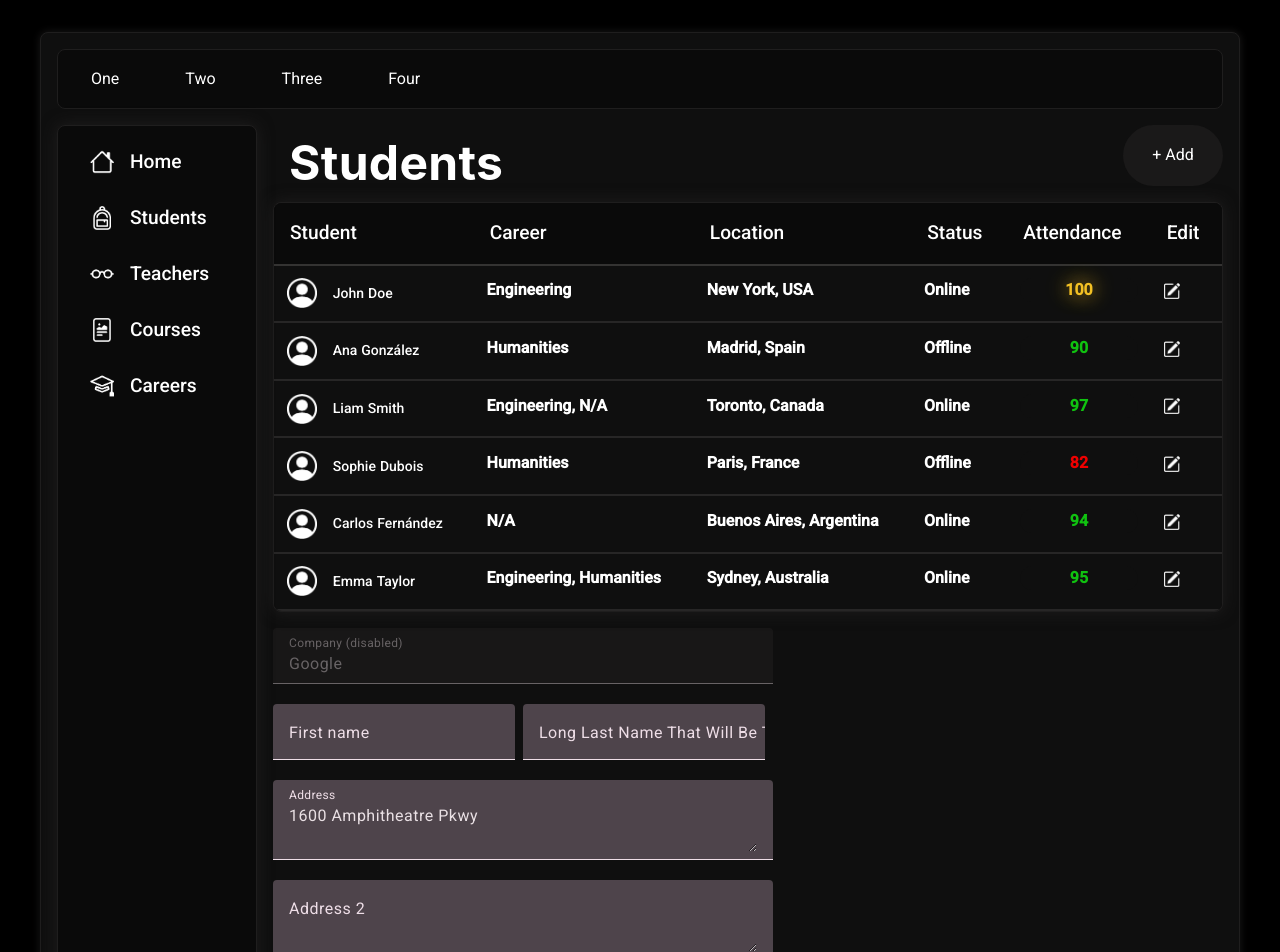
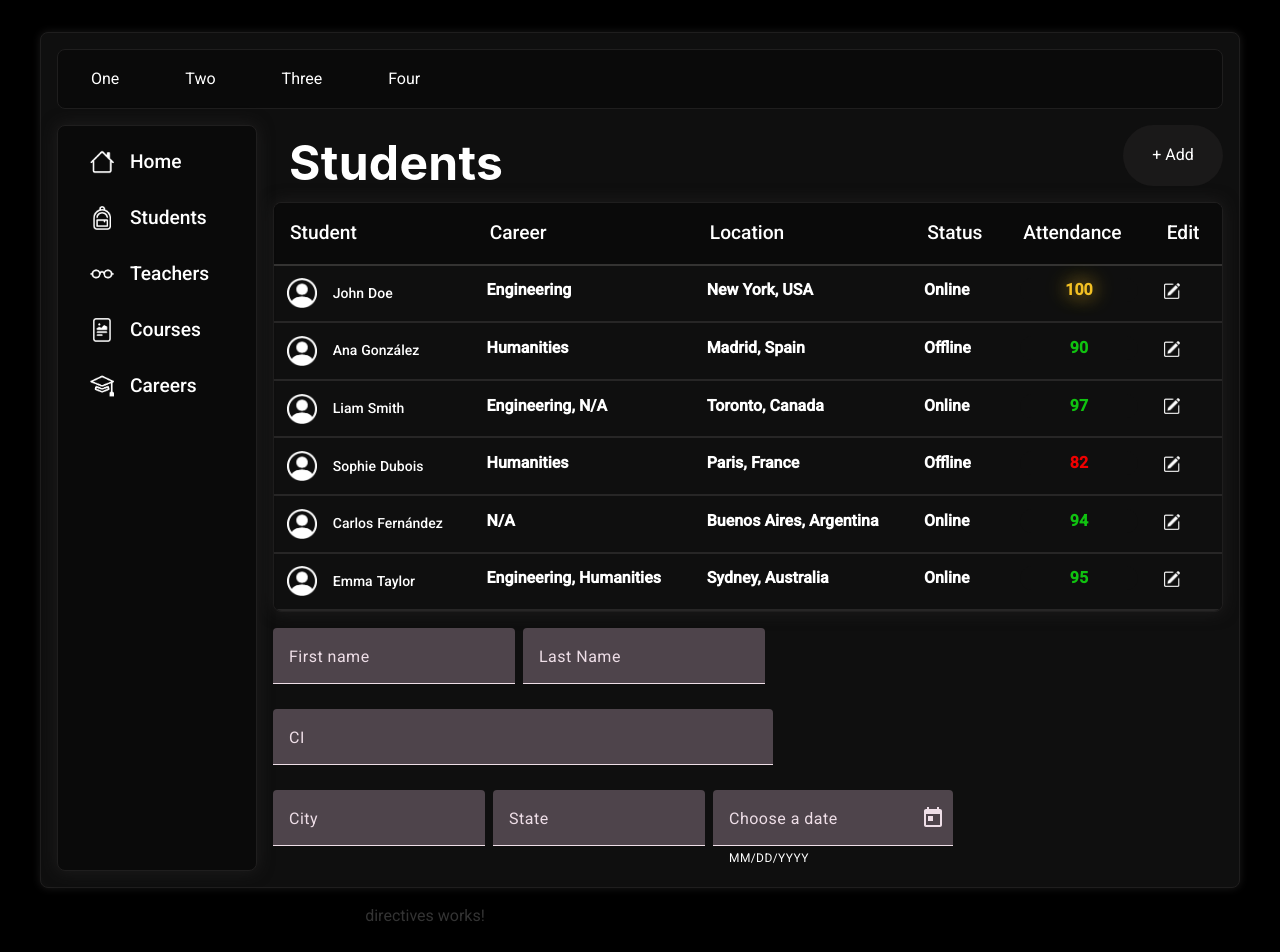
Before and after one commit to FMachado8599/Usetilities, an Angular app: page / in a window 1280 px wide. Shown: the top 952 px of the page. Built offline with nearby package versions, Linux system fonts and the light colour scheme.

Commit message:
Added: students service up and running. In the works: use a .json for cleaner code

```diff
--- a/src/app/shared/components/new-student-form/new-student-form.component.html
+++ b/src/app/shared/components/new-student-form/new-student-form.component.html
@@ -1,21 +1,16 @@
 <form class="example-form">
-  <mat-form-field class="example-full-width">
-    <mat-label>Company (disabled)</mat-label>
-    <input matInput disabled value="Google" />
-  </mat-form-field>
-
   <table class="example-full-width" cellspacing="0">
     <tr>
       <td>
         <mat-form-field class="example-full-width">
           <mat-label>First name</mat-label>
-          <input matInput />
+          <input matInput placeholder="Tom" />
         </mat-form-field>
       </td>
       <td>
         <mat-form-field class="example-full-width">
-          <mat-label>Long Last Name That Will Be Truncated</mat-label>
-          <input matInput />
+          <mat-label>Last Name</mat-label>
+          <input matInput placeholder="Hidleston" />
         </mat-form-field>
       </td>
     </tr>
@@ -23,14 +18,8 @@
 
   <p>
     <mat-form-field class="example-full-width">
-      <mat-label>Address</mat-label>
-      <textarea matInput placeholder="Ex. 100 Main St">
-1600 Amphitheatre Pkwy</textarea
-      >
-    </mat-form-field>
-    <mat-form-field class="example-full-width">
-      <mat-label>Address 2</mat-label>
-      <textarea matInput></textarea>
+      <mat-label>CI</mat-label>
+      <input matInput placeholder="55544441" maxlength="8" />
     </mat-form-field>
   </p>
 
@@ -50,15 +39,14 @@
       </td>
       <td>
         <mat-form-field class="example-full-width">
-          <mat-label>Postal Code</mat-label>
-          <input
-            matInput
-            #postalCode
-            maxlength="5"
-            placeholder="Ex. 94105"
-            value="94043"
-          />
-          <mat-hint align="end">{{ postalCode.value.length }} / 5</mat-hint>
+          <mat-label>Choose a date</mat-label>
+          <input matInput [matDatepicker]="picker" />
+          <mat-hint>MM/DD/YYYY</mat-hint>
+          <mat-datepicker-toggle
+            matIconSuffix
+            [for]="picker"
+          ></mat-datepicker-toggle>
+          <mat-datepicker #picker></mat-datepicker>
         </mat-form-field>
       </td>
     </tr>
--- a/src/app/shared/components/new-student-form/new-student-form.component.scss
+++ b/src/app/shared/components/new-student-form/new-student-form.component.scss
@@ -11,3 +11,22 @@
   td {
     padding-right: 8px;
   }
+  mat-form-field {
+    width: 100%;
+    margin-bottom: .3rem;
+
+
+    .mat-form-field-wrapper {
+      padding: 0 12px;
+    }
+
+    .mat-form-field-flex {
+      background-color: #f4f4f4;
+      border-radius: 8px;
+    }
+
+    input {
+      color: #333;
+      font-weight: 500;
+    }
+  }
--- a/src/app/shared/components/new-student-form/new-student-form.component.ts
+++ b/src/app/shared/components/new-student-form/new-student-form.component.ts
@@ -1,14 +1,20 @@
-import { Component } from '@angular/core';
+import { Component, ChangeDetectionStrategy } from '@angular/core';
 import { FormBuilder, FormGroup, Validators } from '@angular/forms';
 import { correctCI } from '../../../utils/custom-validators';
+import { provideNativeDateAdapter } from '@angular/material/core';
+import { ViewEncapsulation } from '@angular/core';
 
 @Component({
   selector: 'app-new-student-form',
   standalone: false,
   templateUrl: './new-student-form.component.html',
-  styleUrl: './new-student-form.component.scss'
+  styleUrl: './new-student-form.component.scss',
+  providers: [provideNativeDateAdapter()],
+  changeDetection: ChangeDetectionStrategy.OnPush,
+  encapsulation: ViewEncapsulation.None,
 })
 export class NewStudentFormComponent {
+
   public newStudentForm : FormGroup;
 
   constructor(private fb: FormBuilder) {
--- a/src/app/shared/shared.module.ts
+++ b/src/app/shared/shared.module.ts
@@ -4,6 +4,8 @@ import { NewStudentFormComponent } from './components/new-student-form/new-stude
 import {MatInputModule} from '@angular/material/input';
 import {MatFormFieldModule} from '@angular/material/form-field';
 import {FormsModule} from '@angular/forms';
+import { MatDatepicker, MatDatepickerModule } from '@angular/material/datepicker';
+
 
 @NgModule({
   declarations: [
@@ -14,12 +16,15 @@ import {FormsModule} from '@angular/forms';
     FormsModule,
     MatFormFieldModule,
     MatInputModule,
+    MatDatepicker,
+    MatDatepickerModule
   ],
   exports: [
     NewStudentFormComponent,
     FormsModule,
     MatFormFieldModule,
     MatInputModule,
+    MatDatepicker,
   ],
 })
 export class SharedModule { }
--- /dev/null
+++ b/src/app/students/services/students.service.ts
@@ -0,0 +1,138 @@
+import { Injectable } from '@angular/core';
+
+export interface Student {
+  ci:number;
+  avatar?:string;
+  name:string;
+  lastName:string;
+  location:string;
+  score?:number;
+  presenteeism?:number;
+  courses?:number[];
+  careers?:number[];
+  birth:Date;
+  bio?:string;
+  online?:boolean;
+}
+
+@Injectable({
+  providedIn: 'root'
+})
+export class StudentsService {
+
+
+
+  private _students: Student[] = [
+    {
+      "ci": 12345678,
+      "avatar": "https://example.com/avatar1.jpg",
+      "name": "John",
+      "lastName": "Doe",
+      "location": "New York, USA",
+      "score": 100,
+      "presenteeism": 100,
+      "courses": [1, 2],
+      "careers": [1],
+      "birth": new Date(2000, 0, 22), // 22 de enero de 2000
+      "bio": "A passionate student focused on engineering and scientific research.",
+      "online": true
+    },
+    {
+      "ci": 87654321,
+      "avatar": "https://example.com/avatar2.jpg",
+      "name": "Ana",
+      "lastName": "González",
+      "location": "Madrid, Spain",
+      "score": 88,
+      "presenteeism": 90,
+      "courses": [3, 4],
+      "careers": [2],
+      "birth": new Date(2000, 0, 21), // 21 de enero de 2000
+      "bio": "Lover of books and historical research, aiming for a career in education.",
+      "online": false
+    },
+    {
+      "ci": 11223344,
+      "avatar": "https://example.com/avatar3.jpg",
+      "name": "Liam",
+      "lastName": "Smith",
+      "location": "Toronto, Canada",
+      "score": 92,
+      "presenteeism": 97,
+      "courses": [2, 5],
+      "careers": [1, 3],
+      "birth": new Date(2000, 0, 23), // 23 de enero de 2000
+      "bio": "Aspiring software engineer with a passion for AI and robotics.",
+      "online": true
+    },
+    {
+      "ci": 55667788,
+      "avatar": "https://example.com/avatar4.jpg",
+      "name": "Sophie",
+      "lastName": "Dubois",
+      "location": "Paris, France",
+      "score": 85,
+      "presenteeism": 82,
+      "courses": [3, 6],
+      "careers": [2],
+      "birth": new Date(2000, 0, 20), // 20 de enero de 2000
+      "bio": "Art and literature enthusiast, specializing in French and European history.",
+      "online": false
+    },
+    {
+      "ci": 99887766,
+      "avatar": "https://example.com/avatar5.jpg",
+      "name": "Carlos",
+      "lastName": "Fernández",
+      "location": "Buenos Aires, Argentina",
+      "score": 90,
+      "presenteeism": 94,
+      "courses": [1, 4],
+      "careers": [3],
+      "birth": new Date(2000, 0, 24), // 24 de enero de 2000
+      "bio": "Economics student passionate about finance and business development.",
+      "online": true
+    },
+    {
+      "ci": 33445566,
+      "avatar": "https://example.com/avatar6.jpg",
+      "name": "Emma",
+      "lastName": "Taylor",
+      "location": "Sydney, Australia",
+      "score": 87,
+      "presenteeism": 95,
+      "courses": [2, 5, 6],
+      "careers": [1, 2],
+      "birth": new Date(2000, 0, 22), // 22 de enero de 2000
+      "bio": "Dedicated environmental scientist working on sustainability projects.",
+      "online": true
+    }
+  ];
+
+  get students(): Student[] {
+    return this._students;
+  }
+  set students(students: Student[]) {
+    this._students = students;
+  }
+  getStudentByCi(ci: number): Student | undefined {
+    return this._students.find(student => student.ci === ci);
+  }
+  addStudent(student: Student): void {
+    this._students.push(student);
+  }
+  updateStudent(ci: number, updatedStudent: Student): void {
+    const index = this._students.findIndex(student => student.ci === ci);
+    if (index !== -1) {
+      this._students[index] = { ...this._students[index], ...updatedStudent };
+    }
+  }
+  deleteStudent(ci: number): void {
+    const index = this._students.findIndex(student => student.ci === ci);
+    if (index !== -1) {
+      this._students.splice(index, 1);
+    }
+  }
+
+  constructor() { }
+}
--- a/src/app/students/students.component.ts
+++ b/src/app/students/students.component.ts
@@ -1,19 +1,6 @@
 import { Component } from '@angular/core';
+import { StudentsService, Student } from './services/students.service';
 
-interface Student {
-  ci:number;
-  avatar:string;
-  name:string;
-  lastName:string;
-  location:string;
-  score:number;
-  presenteeism:number;
-  courses:number[];
-  careers:number[];
-  birth:Date;
-  bio:string;
-  online?:boolean;
-}
 
 interface Career{
   id:number;
@@ -35,92 +22,13 @@ export class StudentsComponent {
 
   avatarPlaceholder: string = "/assets/png/avatar_placeholder_white.png";
 
-  public students: Student[] = [
-    {
-      "ci": 12345678,
-      "avatar": "https://example.com/avatar1.jpg",
-      "name": "John",
-      "lastName": "Doe",
-      "location": "New York, USA",
-      "score": 100,
-      "presenteeism": 100,
-      "courses": [1, 2],
-      "careers": [1],
-      "birth": new Date(2000, 0, 22), // 22 de enero de 2000
-      "bio": "A passionate student focused on engineering and scientific research.",
-      "online": true
-    },
-    {
-      "ci": 87654321,
-      "avatar": "https://example.com/avatar2.jpg",
-      "name": "Ana",
-      "lastName": "González",
-      "location": "Madrid, Spain",
-      "score": 88,
-      "presenteeism": 90,
-      "courses": [3, 4],
-      "careers": [2],
-      "birth": new Date(2000, 0, 21), // 21 de enero de 2000
-      "bio": "Lover of books and historical research, aiming for a career in education.",
-      "online": false
-    },
-    {
-      "ci": 11223344,
-      "avatar": "https://example.com/avatar3.jpg",
-      "name": "Liam",
-      "lastName": "Smith",
-      "location": "Toronto, Canada",
-      "score": 92,
-      "presenteeism": 97,
-      "courses": [2, 5],
-      "careers": [1, 3],
-      "birth": new Date(2000, 0, 23), // 23 de enero de 2000
-      "bio": "Aspiring software engineer with a passion for AI and robotics.",
-      "online": true
-    },
-    {
-      "ci": 55667788,
-      "avatar": "https://example.com/avatar4.jpg",
-      "name": "Sophie",
-      "lastName": "Dubois",
-      "location": "Paris, France",
-      "score": 85,
-      "presenteeism": 82,
-      "courses": [3, 6],
-      "careers": [2],
-      "birth": new Date(2000, 0, 20), // 20 de enero de 2000
-      "bio": "Art and literature enthusiast, specializing in French and European history.",
-      "online": false
-    },
-    {
-      "ci": 99887766,
-      "avatar": "https://example.com/avatar5.jpg",
-      "name": "Carlos",
-      "lastName": "Fernández",
-      "location": "Buenos Aires, Argentina",
-      "score": 90,
-      "presenteeism": 94,
-      "courses": [1, 4],
-      "careers": [3],
-      "birth": new Date(2000, 0, 24), // 24 de enero de 2000
-      "bio": "Economics student passionate about finance and business development.",
-      "online": true
-    },
-    {
-      "ci": 33445566,
-      "avatar": "https://example.com/avatar6.jpg",
-      "name": "Emma",
-      "lastName": "Taylor",
-      "location": "Sydney, Australia",
-      "score": 87,
-      "presenteeism": 95,
-      "courses": [2, 5, 6],
-      "careers": [1, 2],
-      "birth": new Date(2000, 0, 22), // 22 de enero de 2000
-      "bio": "Dedicated environmental scientist working on sustainability projects.",
-      "online": true
-    }
-  ];
+  public students: Student[] = []
+
+  constructor(private studentService: StudentsService) { };
+
+  ngOnInit() {
+    this.students = this.studentService.students;
+  }
 
   public careers: Career[] = [
     {
@@ -141,8 +49,6 @@ export class StudentsComponent {
     }
   ]
 
-  constructor() { };
-
   getCareerName(id: number): string {
     const career = this.careers.find(c => c.id === id);
     return career ? career.name : 'N/A';
```
Also changed, not shown: src/app/students/students.module.ts (added, +16 -0 lines), 1 other file (tests, documents, lock files or other folders).
